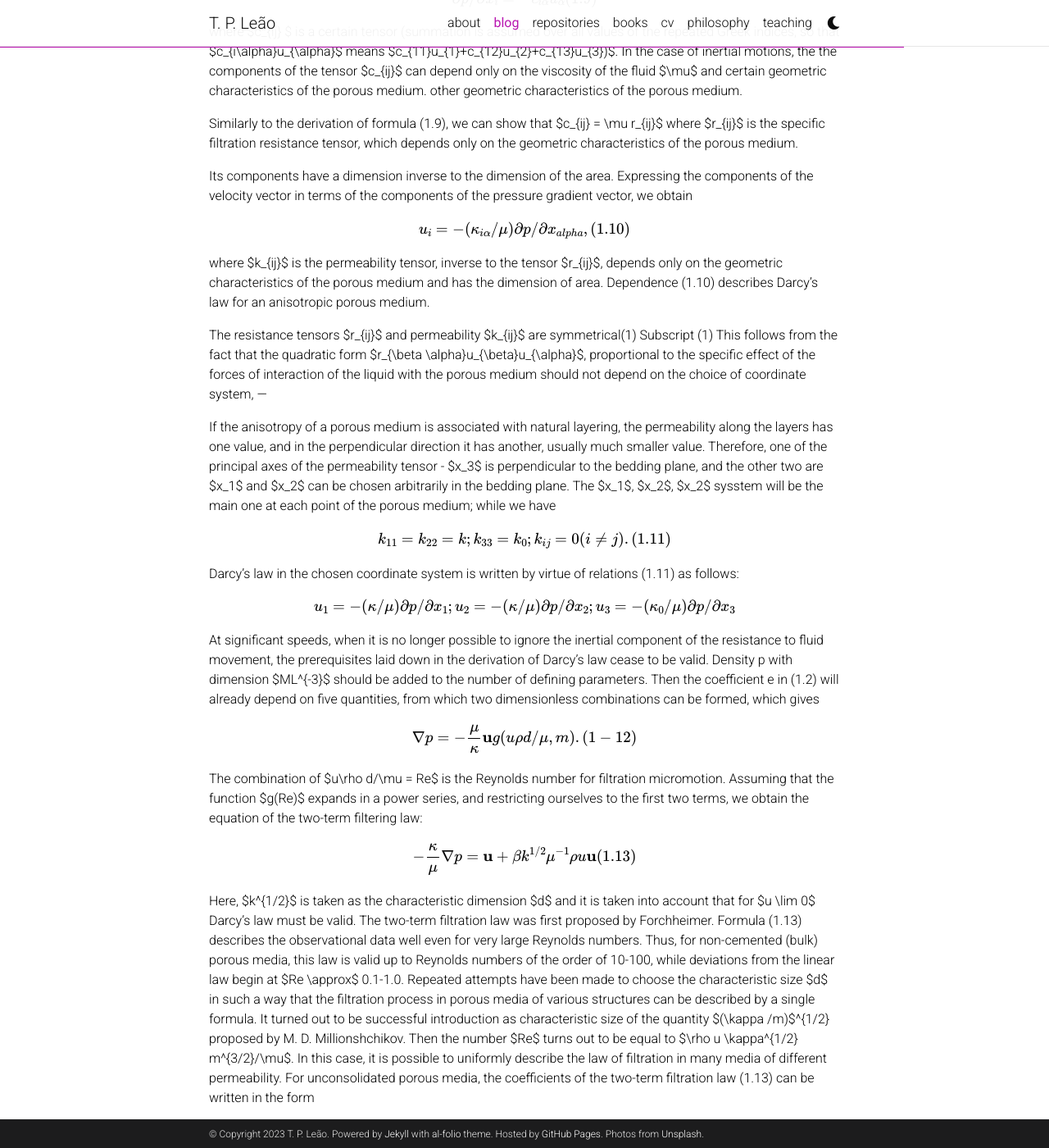
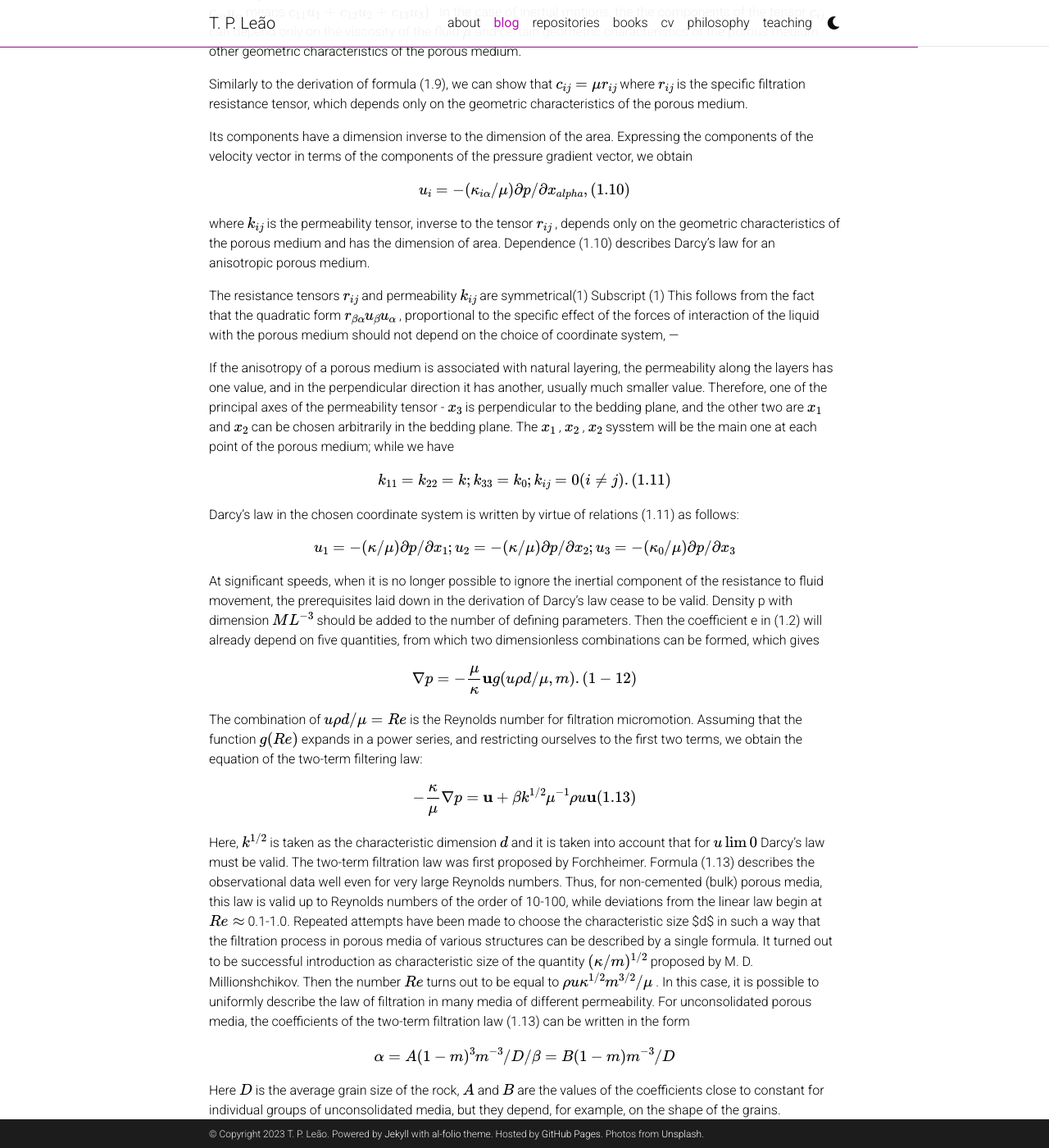
Before and after one commit to leaot/leaot.github.io, a Jekyll site: the page built from _posts/2023-04-18-barenblatt.md, in a window 1280 px wide and 1400 px high, scrolled down 2894 px. Shown: the whole window at 82% size. Built offline with Jekyll 4.4.1, drawn with Linux system fonts in a browser that asks for light colours; comment, search, counter and statistics services are not loaded; a style sheet for code colours, icons or effects is not loaded; some of the changed text lies outside the part shown.

Commit message:
Update 2023-04-18-barenblatt.md

```diff
--- a/_posts/2023-04-18-barenblatt.md
+++ b/_posts/2023-04-18-barenblatt.md
@@ -10,7 +10,7 @@ related_posts: false
 
 I found a copy of the rare original Barenblatt, Entov and Ryzhik "ДВИЖЕНИЕ ЖИДКОСТЕЙ И ГАЗОВ В ПРИРОДНЫХ ПЛАСТАХ". The English translation of this book "Theory of Fluid Flows Through Natural Rocks" runs pretty expensive nowadays without known online copies of the digital version.
 
-Here is the [link] (https://www.geokniga.org/bookfiles/geokniga-dvizhenie-zhidkostey-i-gazov-v-prirodnyh-plastah-gibarenblatt-vmentov-vmryzhik.pdf). Please contact me if you want it removed.
+Here is the [link](https://www.geokniga.org/bookfiles/geokniga-dvizhenie-zhidkostey-i-gazov-v-prirodnyh-plastah-gibarenblatt-vmentov-vmryzhik.pdf). Please contact me if you want it removed.
 
 
 I translated a relevant section about Darcy's law using some translating engine as I don't speak Russian at all. It is interesting to see how much more elegant the Russian version is both mathematically and in writing, even if it is a translation.
@@ -19,10 +19,11 @@ I will be making gradual improvements of the translation and math as it is still
 
 The following is from Barenblatt et al. (1984):
 
-Darcy's law limits of its applicability and clarifications
+<span style="color:blue">
+Darcy's law - limits of its applicability and clarifications
 
 
-The main characteristic of the filtration movement, the filtration velocity vector $$ \mathbf{u} $$ , is determined as follows. We choose a point $M$ of the porous medium and draw an arbitrary elementary area $\Delta S$ with normal $\mathbf{n}$ through it. A mass of liquid $\Delta Q$ flows through the selected area per unit time. Then the projection of the vector $\mathbf{u}$ onto the normal $\mathbf{n}$ to the selected area is equal to the limit of the ratio $\Delta Q/\rho \Delta S$  as $\Delta S \lim 0$. Here $\rho$ is the fluid density. not on its part, occupied by pores.
+The main characteristic of the filtration movement, the filtration velocity vector $$ \mathbf{u} $$ , is determined as follows. We choose a point $$ M $$  of the porous medium and draw an arbitrary elementary area $$ \Delta S $$  with normal  $$ \mathbf{n} $$  through it. A mass of liquid  $$ \Delta Q $$  flows through the selected area per unit time. Then the projection of the vector $\mathbf{u}$ onto the normal $\mathbf{n}$ to the selected area is equal to the limit of the ratio  $$ \Delta Q/\rho \Delta S $$   as  $$ \Delta S \lim 0 $$ . Here  $$ \rho $$  is the fluid density. not on its part, occupied by pores.
 
 
 
@@ -33,10 +34,10 @@ That is why, in contrast to the equations of ordinary hydrodynamics, in the theo
 
 
 
-Some information about the form of the filtration law relating the filtration rate and the pressure gradient can be obtained based on the most general ideas. A porous medium is described by geometric parameters—characteristic size d and some dimensionless quantities: porosity m, distribution curve parameters, etc. The filtration law must follow from the equations of fluid motion in the pore space, so the system of defining quantities also includes those characteristics of the fluid that are included in these equations: density p and viscosity mu. Thus, we are looking for the form of dependence of the pressure gradient grad p on the filtration velocity vector u, the geometric characteristics of the porous medium $m$, $d$, etc.
+Some information about the form of the filtration law relating the filtration rate and the pressure gradient can be obtained based on the most general ideas. A porous medium is described by geometric parameters—characteristic size d and some dimensionless quantities: porosity  $$ m $$ , distribution curve parameters, etc. The filtration law must follow from the equations of fluid motion in the pore space, so the system of defining quantities also includes those characteristics of the fluid that are included in these equations: density  $$ p $$  and viscosity  $$ \mu $$ . Thus, we are looking for the form of dependence of the pressure gradient  $$ grad p $$  on the filtration velocity vector  $$ \mathbf{u} $$ , the geometric characteristics of the porous medium  $$ m $$ ,  $$ d $$ , etc.
 
 
-and liquid characteristics r and c. Among the quantities on which grad p depends, only the filtration rate is a vector. Due to the isotropy of the medium, the vector grad p must be directed along the same straight line as the vector u. Indeed, let the vector grad p form an angle distinct from zero with the direction of the vector. If the chosen arbitrary coordinate system is rotated around a vector and through a certain angle, then neither this vector nor any other of the defining parameters will change. Consequently, the vector grad p, which depends only on these parameters, should not change either. But if grad p makes a non-zero angle with the direction of the vector and, then when rotating its direction relative to the coordinate axes, it must necessarily change.
+and liquid characteristics r and c. Among the quantities on which grad p depends, only the filtration rate is a vector. Due to the isotropy of the medium, the vector grad p must be directed along the same straight line as the vector  $$ \mathbf{u} $$ . Indeed, let the vector  $$ grad p $$  form an angle distinct from zero with the direction of the vector. If the chosen arbitrary coordinate system is rotated around a vector and through a certain angle, then neither this vector nor any other of the defining parameters will change. Consequently, the vector grad p, which depends only on these parameters, should not change either. But if grad p makes a non-zero angle with the direction of the vector and, then when rotating its direction relative to the coordinate axes, it must necessarily change.
 
 
 This implies that the directions of the vectors and and grad p must coincide, so that
@@ -48,14 +49,14 @@ $$
 where $c$ is some scalar quantity depending on the modulus of the velocity vector $u$, as well as on the quantities $d$, $m$, $\rho$, $\mu$.
 
 
-Let us consider filtration motions when inertial forces are insignificant. Most of the filtration flows encountered in practice belong to the number of such inertial motions, since they occur slowly. In this case, the density p, which characterizes the inertial properties of the liquid, is insignificant and is excluded from the number of determining parameters. Thus, with inertial motions, the value of $c$ depends only on $u$, $d$, $m$ and $\mu$. Let us write down the dimensions of the quantities of interest to us:
+Let us consider filtration motions when inertial forces are insignificant. Most of the filtration flows encountered in practice belong to the number of such inertial motions, since they occur slowly. In this case, the density p, which characterizes the inertial properties of the liquid, is insignificant and is excluded from the number of determining parameters. Thus, with inertial motions, the value of  $$ c $$  depends only on  $$ u $$ ,  $$ d $$ ,  $$ m $$  and  $$ \mu $$ . Let us write down the dimensions of the quantities of interest to us:
 
 $$
 [m] = 1; [с] = ML^{-3}T^{-1}; [u] = LT^{-1}; [d] = L; [\mu] = ML^{-1}T^{-1}. (1.3)
 $$
 
 
-Of the four defining parameters, three ($u$, $d$ and $\mu$) have independent dimensions. Then, according to the analysis of dimensions, the dimensionless combination $cd^2/\mu$. can depend only on the only dimensionless quantity among the determining parameters - porosity $m$:
+Of the four defining parameters, three ( $$ u $$ ,  $$ d $$  and  $$ \mu $$ ) have independent dimensions. Then, according to the analysis of dimensions, the dimensionless combination  $$ cd^2/\mu $$ . can depend only on the only dimensionless quantity among the determining parameters - porosity  $$ m $$ :
 
 $$
 cd^2/\mu = f(m); c = d^{-2} \mu f(m)
@@ -70,52 +71,51 @@ $$
 $$
 
 
-Relation (1.2) describes the Darcy filtration law (named after the French engineer A.(sic) Darcy, who established it experimentally in 1856). The value $\kappa$ is called permeability (it has the dimension of area, does not depend on the properties of the liquid, and is a purely geometric characteristic of a porous medium).
+Relation (1.2) describes the Darcy filtration law (named after the French engineer A.(sic) Darcy, who established it experimentally in 1856). The value  $$ \kappa $$  is called permeability (it has the dimension of area, does not depend on the properties of the liquid, and is a purely geometric characteristic of a porous medium).
 
 
-If instead of $\rho$ we consider the true pressure in the liquid
-$P = p - \rho gz$, where $g$ is the free fall acceleration, $z$ is the height of the considered point above some calculated level, then (1.5) can be written in the form
+If instead of  $$ \rho $$  we consider the true pressure in the liquid  $$ P = p - \rho gz $$ , where  $$ g $$  is the free fall acceleration,  $$ z $$  is the height of the considered point above some calculated level, then (1.5) can be written in the form
 
 $$
 \mathbf{u} = -\nabla (P+ \rho g z). (1.6)
 $$
 
-In hydrotechnical calculations, the head $H = p/\rho g$ is usually used, then we have
+In hydrotechnical calculations, the head  $$ H = p/\rho g $$  is usually used, then we have
 
 $$
 \mathbf{u} = - C \nabla H, C = \kappa \rho g /\mu (1.7)
 $$
 
-where $C$ is the filtration coefficient, has the dimension of velocity.
+where  $$ C $$  is the filtration coefficient, has the dimension of velocity.
 
 
-As can be seen from the above derivation, Darcy's law is a consequence of the assumption of inertia-free fluid motion. A filtration flow obeying Darcy's law is a special case of a creeping flow, which is characterized by the predominance of viscous forces over inertial ones (i.e., the Reynolds numbers are very small - $Re \ll 1$). Therefore, attempts to derive Darcy's law by averaging the equations of hydrodynamics are reduced to calculating the permeability from a given geometric structure of a porous medium.
+As can be seen from the above derivation, Darcy's law is a consequence of the assumption of inertia-free fluid motion. A filtration flow obeying Darcy's law is a special case of a creeping flow, which is characterized by the predominance of viscous forces over inertial ones (i.e., the Reynolds numbers are very small -  $$ Re \ll 1 $$). Therefore, attempts to derive Darcy's law by averaging the equations of hydrodynamics are reduced to calculating the permeability from a given geometric structure of a porous medium.
 
 
 
-Most often, from formulas of this type, the Kozeny-Karman equation is used, obtained on the basis of an analogy between a porous medium and a system of parallel tubes, expressing the permeability through the specific surface $\Sigma$ and porosity $m$:
+Most often, from formulas of this type, the Kozeny-Karman equation is used, obtained on the basis of an analogy between a porous medium and a system of parallel tubes, expressing the permeability through the specific surface  $$ \Sigma $$  and porosity  $$ m $$ :
 
 $$
 \kappa = K m^3 \Sigma^{-2}. (1.8)
 $$
 
-The constant $K$ is determined from experimental data and turns out to be different for porous media of various structures. Formula (1.8)
+The constant  $$ K $$  is determined from experimental data and turns out to be different for porous media of various structures. Formula (1.8)
 
 
 
 They are mainly used in calculations of the filtration resistance of artificial porous media used in chemical apparatuses, as well as in determining the specific surface area of powders.
 
 
-Until now, it has been assumed that the porous medium is isotropic. Natural reservoirs are often characterized by anisotropy, associated either with natural layering (for sedimentary rocks) or with the development of systems of parallel microcracks caused by stresses in the rock. If the porous medium is not isotropic, then in an arbitrary orthogonal ekart coordinate system $х_1$, $х_2$ and $х_3$ components of the vector $ grad \rho$ are expressed in terms of the components $u_i$ of the vector $\mathbf{u}$  followin a descriptive way:
+Until now, it has been assumed that the porous medium is isotropic. Natural reservoirs are often characterized by anisotropy, associated either with natural layering (for sedimentary rocks) or with the development of systems of parallel microcracks caused by stresses in the rock. If the porous medium is not isotropic, then in an arbitrary orthogonal ekart coordinate system  $$ х_1 $$ ,  $$ х_2 $$  and  $$ х_3 $$  components of the vector  $$ grad \rho $$  are expressed in terms of the components  $$ u_i $$  of the vector  $$ \mathbf{u} $$   followin a descriptive way:
 
 $$
 \partial p/\partial x_i = - c_{i \alpha} u_{\alpha} (1.9)
 $$
 
 
-where $c_{ij} $ is a certain tensor (summation is assumed over all values of the repeated Greek indices, so that $c_{i\alpha}u_{\alpha}$ means $c_{11}u_{1}+c_{12}u_{2}+c_{13}u_{3})$. In the case of inertial motions, the the components of the tensor $c_{ij}$ can depend only on the viscosity of the fluid $\mu$ and certain geometric characteristics of the porous medium. other geometric characteristics of the porous medium.
+where  $$ c_{ij} $$  is a certain tensor (summation is assumed over all values of the repeated Greek indices, so that  $$ c_{i\alpha}u_{\alpha} $$  means  $$ c_{11}u_{1}+c_{12}u_{2}+c_{13}u_{3}) $$ . In the case of inertial motions, the the components of the tensor  $$ c_{ij} $$  can depend only on the viscosity of the fluid  $$ \mu $$  and certain geometric characteristics of the porous medium. other geometric characteristics of the porous medium.
 
-Similarly to the derivation of formula (1.9), we can show that $c_{ij} = \mu r_{ij}$ where $r_{ij}$  is the specific filtration resistance tensor, which depends only on the geometric characteristics of the porous medium.
+Similarly to the derivation of formula (1.9), we can show that  $$ c_{ij} = \mu r_{ij} $$  where  $$ r_{ij} $$   is the specific filtration resistance tensor, which depends only on the geometric characteristics of the porous medium.
 
 
 
@@ -126,17 +126,17 @@ $$
 u_i =  - (\kappa_{i\alpha}/\mu)\partial p/\partial x_{alpha}, (1.10)
 $$
 
-where $k_{ij}$ is the permeability tensor, inverse to the tensor $r_{ij}$, depends only on the geometric characteristics of the porous medium and has the dimension of area. Dependence (1.10) describes Darcy's law for an anisotropic porous medium.
+where  $$ k_{ij} $$  is the permeability tensor, inverse to the tensor  $$ r_{ij} $$ , depends only on the geometric characteristics of the porous medium and has the dimension of area. Dependence (1.10) describes Darcy's law for an anisotropic porous medium.
 
-The resistance tensors $r_{ij}$ and permeability $k_{ij}$ are symmetrical(1)
+The resistance tensors  $$ r_{ij} $$  and permeability  $$ k_{ij} $$  are symmetrical(1)
 Subscript
 (1)
-This follows from the fact that the quadratic form $r_{\beta \alpha}u_{\beta}u_{\alpha}$, proportional to the specific effect of the forces of interaction of the liquid with the porous medium should not depend on the choice of coordinate system,
+This follows from the fact that the quadratic form  $$ r_{\beta \alpha}u_{\beta}u_{\alpha} $$ , proportional to the specific effect of the forces of interaction of the liquid with the porous medium should not depend on the choice of coordinate system,
 —
 
 
 
- If the anisotropy of a porous medium is associated with natural layering, the permeability along the layers has one value, and in the perpendicular direction it has another, usually much smaller value. Therefore, one of the principal axes of the permeability tensor - $x_3$  is perpendicular to the bedding plane, and the other two are $x_1$ and $x_2$ can be chosen arbitrarily in the bedding plane. The  $x_1$, $x_2$, $x_2$ sysstem will be the main one at each point of the porous medium;
+ If the anisotropy of a porous medium is associated with natural layering, the permeability along the layers has one value, and in the perpendicular direction it has another, usually much smaller value. Therefore, one of the principal axes of the permeability tensor -  $$ x_3 $$   is perpendicular to the bedding plane, and the other two are  $$ x_1 $$  and  $$ x_2 $$  can be chosen arbitrarily in the bedding plane. The   $$ x_1 $$ ,  $$ x_2 $$ ,  $$ x_2 $$  sysstem will be the main one at each point of the porous medium;
 while we have
 
 $$
@@ -152,13 +152,13 @@ u_3 =  - (\kappa_0/\mu)\partial p/\partial x_{3}
 $$
 
 
-At significant speeds, when it is no longer possible to ignore the inertial component of the resistance to fluid movement, the prerequisites laid down in the derivation of Darcy's law cease to be valid. Density p with dimension $ML^{-3}$ should be added to the number of defining parameters. Then the coefficient e in (1.2) will already depend on five quantities, from which two dimensionless combinations can be formed, which gives
+At significant speeds, when it is no longer possible to ignore the inertial component of the resistance to fluid movement, the prerequisites laid down in the derivation of Darcy's law cease to be valid. Density p with dimension  $$ ML^{-3} $$  should be added to the number of defining parameters. Then the coefficient e in (1.2) will already depend on five quantities, from which two dimensionless combinations can be formed, which gives
 
 $$
 \nabla p = - \frac{\mu}{\kappa} \mathbf{u} g ( u\rho d/\mu,  m). (1-12)
 $$
 
-The combination of $u\rho d/\mu = Re$ is the Reynolds number for filtration micromotion. Assuming that the function $g(Re)$ expands in a power series, and restricting ourselves to the first two terms, we obtain the equation of the two-term filtering law:
+The combination of  $$ u\rho d/\mu = Re $$  is the Reynolds number for filtration micromotion. Assuming that the function  $$ g(Re) $$  expands in a power series, and restricting ourselves to the first two terms, we obtain the equation of the two-term filtering law:
 
 $$
 -\frac{\kappa}{\mu} \nabla p =  \mathbf{u} + \beta k^{1/2} \mu^{-1} \rho u \mathbf{u}   (1.13)
@@ -166,18 +166,19 @@ $$
 
 
 
-Here, $k^{1/2}$ is taken as the characteristic dimension $d$ and it is taken into account that for $u \lim 0$ Darcy's law must be valid.
-The two-term filtration law was first proposed by Forchheimer. Formula (1.13) describes the observational data well even for very large Reynolds numbers. Thus, for non-cemented (bulk) porous media, this law is valid up to Reynolds numbers of the order of 10-100, while deviations from the linear law begin at $Re \approx$ 0.1-1.0. Repeated attempts have been made to choose the characteristic size $d$ in such a way that the filtration process in porous media of various structures can be described by a single formula. It turned out to be successful introduction as characteristic size of the quantity $(\kappa /m)$^{1/2} proposed by M. D. Millionshchikov. Then the number $Re$ turns out to be equal to $\rho u \kappa^{1/2} m^{3/2}/\mu$.
+Here,  $$ k^{1/2} $$  is taken as the characteristic dimension  $$ d $$  and it is taken into account that for  $$ u \lim 0 $$  Darcy's law must be valid.
+The two-term filtration law was first proposed by Forchheimer. Formula (1.13) describes the observational data well even for very large Reynolds numbers. Thus, for non-cemented (bulk) porous media, this law is valid up to Reynolds numbers of the order of 10-100, while deviations from the linear law begin at  $$ Re \approx $$  0.1-1.0. Repeated attempts have been made to choose the characteristic size $d$ in such a way that the filtration process in porous media of various structures can be described by a single formula. It turned out to be successful introduction as characteristic size of the quantity  $$ (\kappa /m)^{1/2} $$  proposed by M. D. Millionshchikov. Then the number  $$ Re $$  turns out to be equal to  $$ \rho u \kappa^{1/2} m^{3/2}/\mu $$ .
 In this case, it is possible to uniformly describe the law of filtration in many media of different permeability. For unconsolidated porous media, the coefficients of the two-term filtration law (1.13) can be written in the form
 
 $$
 \alpha = A(1-m)^3 m^{-3}/D/ \beta = B(1-m) m^{-3}/D
 $$
 
-
-Here $D$ is the average grain size of the rock, A and B are the values of the coefficients close to constant for individual groups of unconsolidated media, but they depend, for example, on the shape of the grains.
+Here  $$ D $$  is the average grain size of the rock,  $$ A $$  and  $$ B $$  are the values of the coefficients close to constant for individual groups of unconsolidated media, but they depend, for example, on the shape of the grains.
 
 Therefore, this form of writing a two-term law is not universal.
 
 The appearance of a quadratic term in the equation of the filtration law is still sometimes explained by flow turbulence. However, the order of the critical Reynolds numbers in filtration theory (0.1-10), calculated from the diameter of grains or a porous medium, points to the incorrectness of such a statement. The absence of turbulence (i.e., fluctuations in velocity with time) has also been proven by direct experiments. This incorrect view is due to the fact that in the hydraulics of round cylindrical pipes, the deviation from the linear dependence is necessarily associated with flow turbulence, but this is not the case even for laminar flow in curved pipes. In the problems of the theory of oil and gas filtration in natural reservoirs, the application of the two-term law is limited to the movement of high-rate wells in the near-wellbore zone and filtration in fractured media. In addition to violations of the Darcy law associated with the manifestation of inertial forces, the linear filtration law can be violated at very low velocities, when anomalous rheological properties of moving fluids appear.
 These questions will be discussed in Chap. III
+
+ text</span>
```
